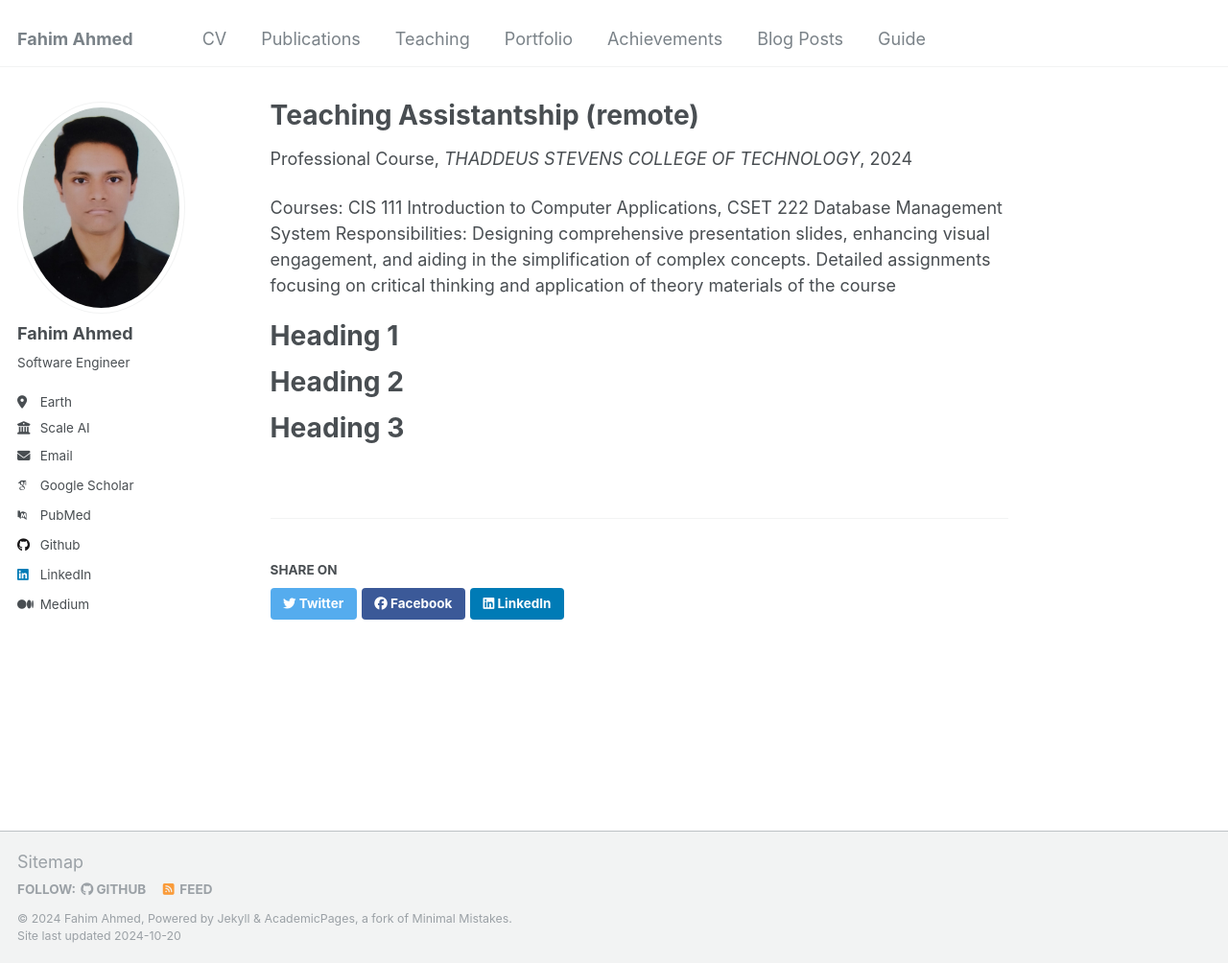
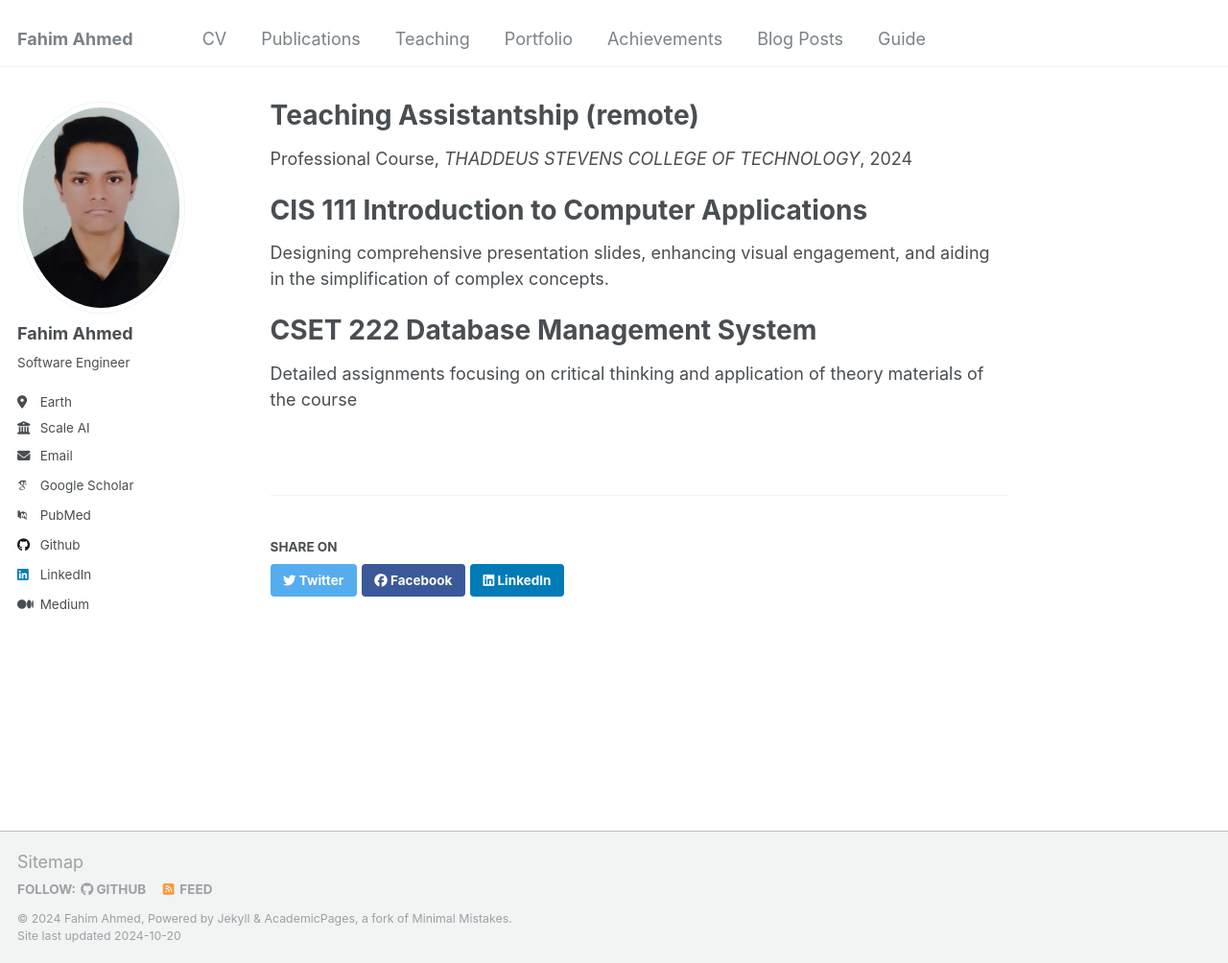
Before and after one commit to gitFahim/Fahim-Ahmed.github.io, a Jekyll site: the page built from _teaching/2014-spring-teaching-1.md, in a window 1280 px wide and 1004 px high. Shown: the whole window at 96% size. Built offline with Jekyll 4.4.1, drawn with Linux system fonts in a browser that asks for light colours; some web fonts are replaced.

```diff
--- a/_config.yml
+++ b/_config.yml
@@ -46,7 +46,7 @@ author:
   # Social media
   facebook: # Username
   linkedin: fahim-ahmed-901099152
-  medium: fahim793477
+  medium: "@fahim793477"
 
 # Publication Category - The following the list of publication categories and their headings
 publication_category:
--- a/_teaching/2014-spring-teaching-1.md
+++ b/_teaching/2014-spring-teaching-1.md
@@ -8,12 +8,11 @@ date: 2024-06-01
 location: "750 King ST Lancaster, Pennsylvania 17602, United States"
 ---
 
-Courses: CIS 111 Introduction to Computer Applications, CSET 222 Database Management System
-Responsibilities: Designing comprehensive presentation slides, enhancing visual engagement, and aiding in the simplification of
-complex concepts. Detailed assignments focusing on critical thinking and application of theory materials of the course
+# CIS 111 Introduction to Computer Applications
 
-# Heading 1
+Designing comprehensive presentation slides, enhancing visual engagement, and aiding in the simplification of
+complex concepts.
 
-# Heading 2
+# CSET 222 Database Management System
 
-# Heading 3
+Detailed assignments focusing on critical thinking and application of theory materials of the course
```
